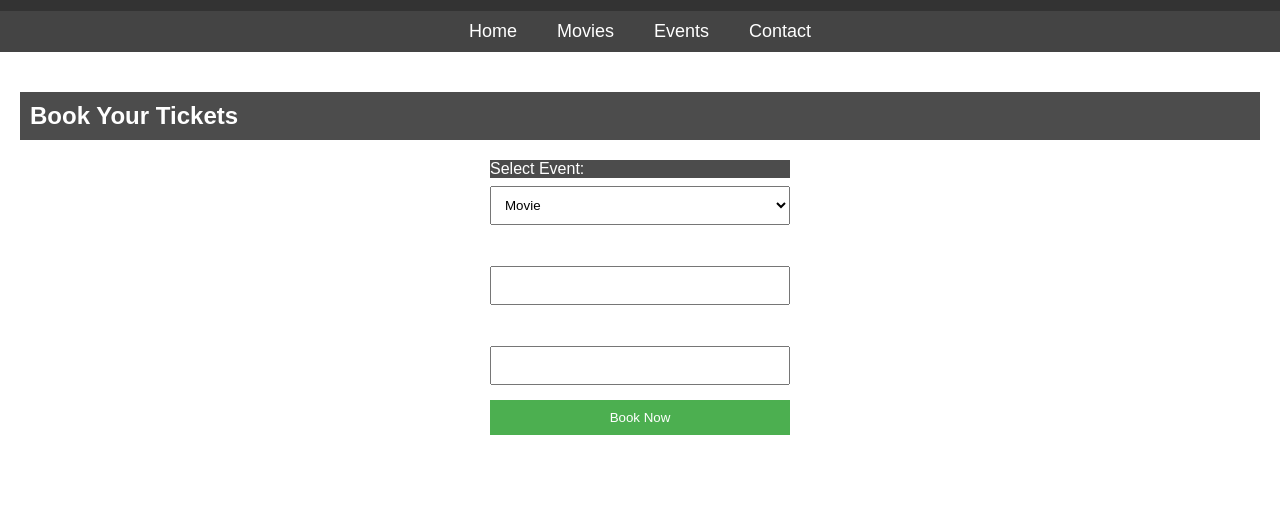
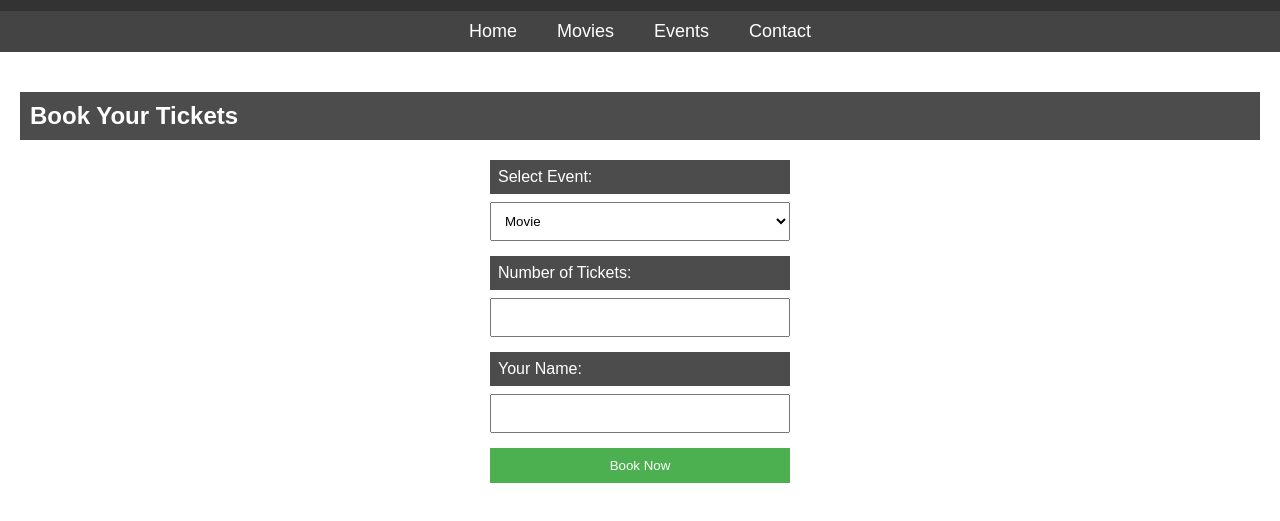
Before and after one commit to tulasisai/tulasisai.updated.github.io, a plain HTML site: page index.html in a window 1280 px wide. Shown: the part 89-610 px from the top of the page. Drawn offline with Linux system fonts and the light colour scheme.

Commit message:
Update index.html

```diff
--- a/index.html
+++ b/index.html
@@ -54,6 +54,8 @@
     label {
       margin-bottom: 8px;
       color: #fff; /* Set label text color to white for better contrast */
+      background-color: rgba(0, 0, 0, 0.7); /* Semi-transparent black background for better contrast */
+      padding: 8px; /* Add padding for better appearance */
     }
 
     input, select {
@@ -90,7 +92,7 @@
   <section>
     <h2>Book Your Tickets</h2>
     <form id="bookingForm">
-      <label for="event" style="color: #fff; background-color: rgba(0, 0, 0, 0.7);">
+      <label for="event">
         Select Event:
       </label>
       <select id="event" name="event">
@@ -104,7 +106,7 @@
       </label>
       <input type="number" id="quantity" name="quantity" min="1" required>
 
-      <label for="name" style="color: #fff;">
+      <label for="name">
         Your Name:
       </label>
       <input type="text" id="name" name="name" required>
```
